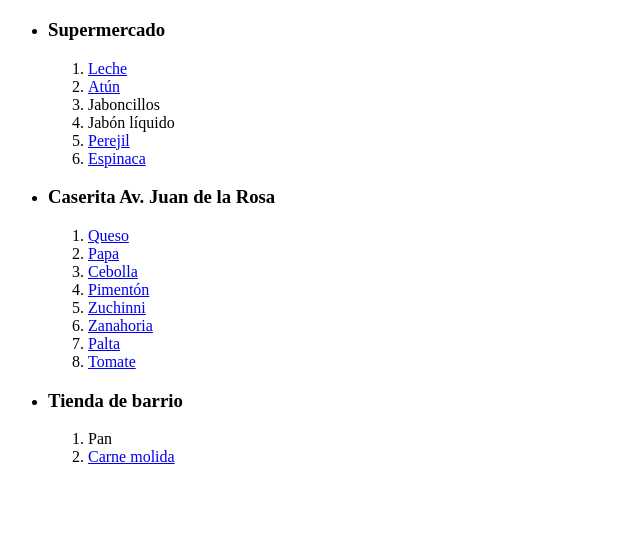
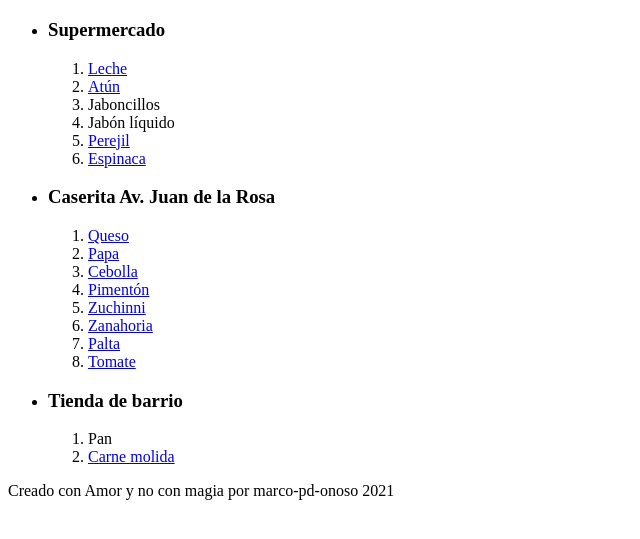
Before and after one commit to marcopdonoso/cursoDefinitivoHTMLyCSS, a plain HTML site: page index.html in a window 1280 px wide. Shown: the part 61-600 px from the top of the page, without its empty margins (0-640 px from the left). Drawn offline with Linux system fonts and the light colour scheme.

Commit message:
Añado un footer con mi firma

```diff
--- a/index.html
+++ b/index.html
@@ -47,5 +47,8 @@
                 </li>
             </ul>
         </main>
+        <footer>
+            <p>Creado con Amor y no con magia por marco-pd-onoso 2021</p>
+        </footer>
     </body>
 </html>
```
